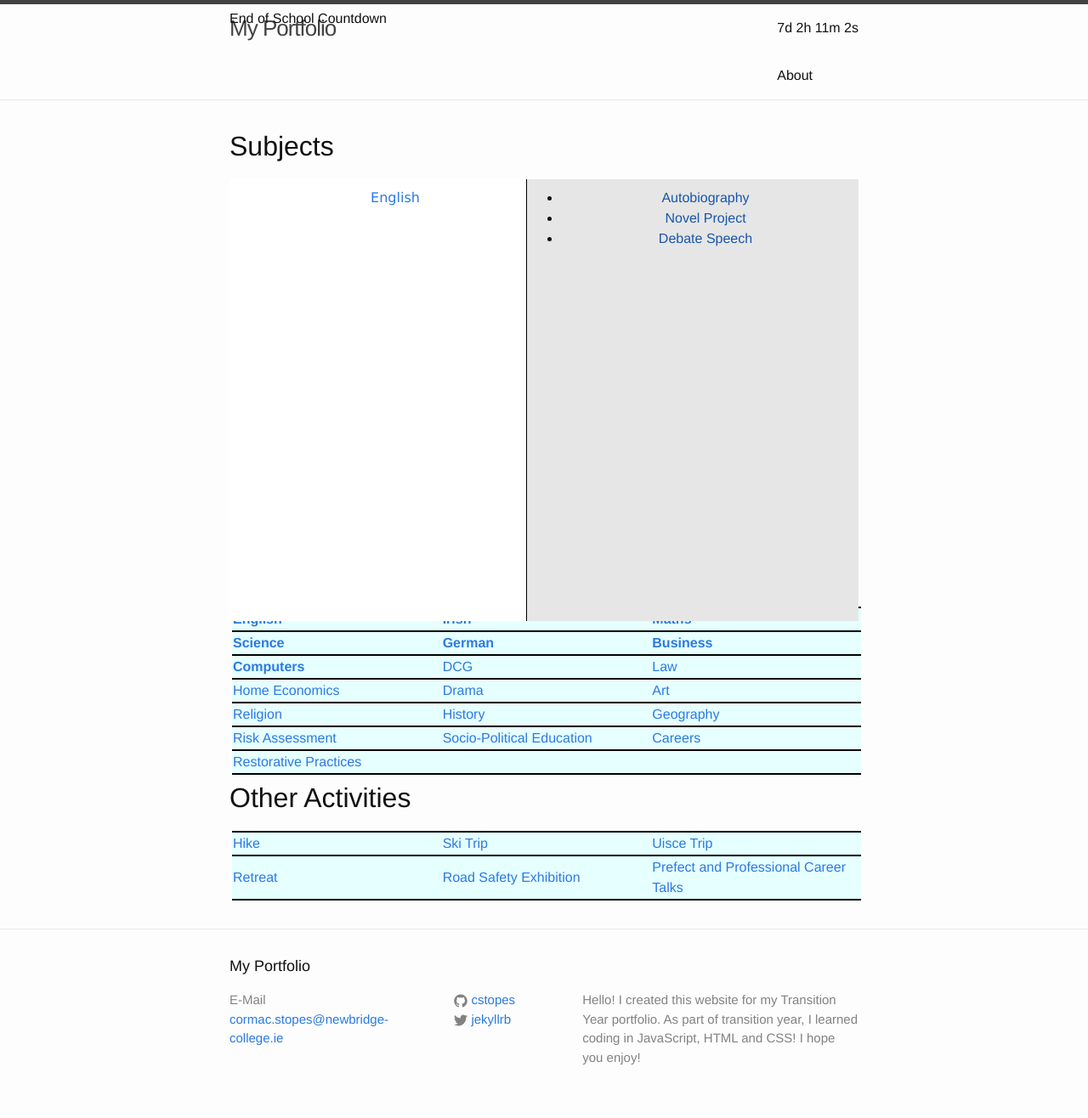
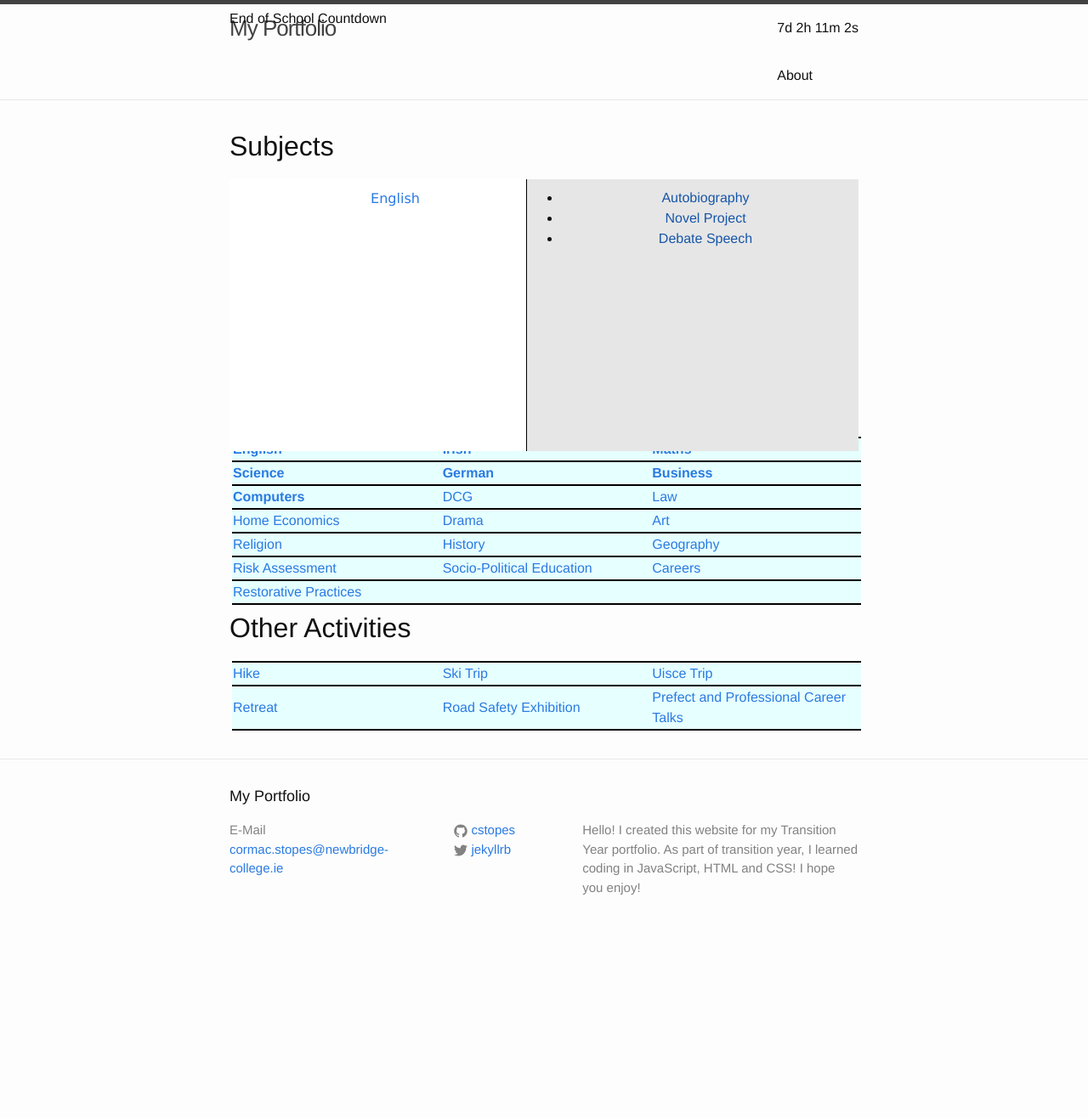
Before and after one commit to cstopes/cstopes.github.io, a Jekyll site: the page built from index.html, in a window 1280 px wide. Shown: the whole page at 85% size. Built offline with Jekyll 4.4.1, drawn with Linux system fonts in a browser that asks for light colours; after the commit the page ends 1116 px from its top, so only the background shows below that.

Commit message:
Update _layout.scss

```diff
--- a/_sass/_layout.scss
+++ b/_sass/_layout.scss
@@ -262,7 +262,7 @@ table, tr:nth-child(even){
     bottom: 0px;
 }
 .subBox{
-    height: 500px;
+    height: 300px;
     width: 100%;
     background-color: #e0e0e0;
     position: relative;
@@ -288,6 +288,7 @@ table, tr:nth-child(even){
 .subjectTitle{
     text-size: 100px;
     font-family: Verdana;
+    vertical-align: middle;
 }
 .left {
     left: 0;
```
